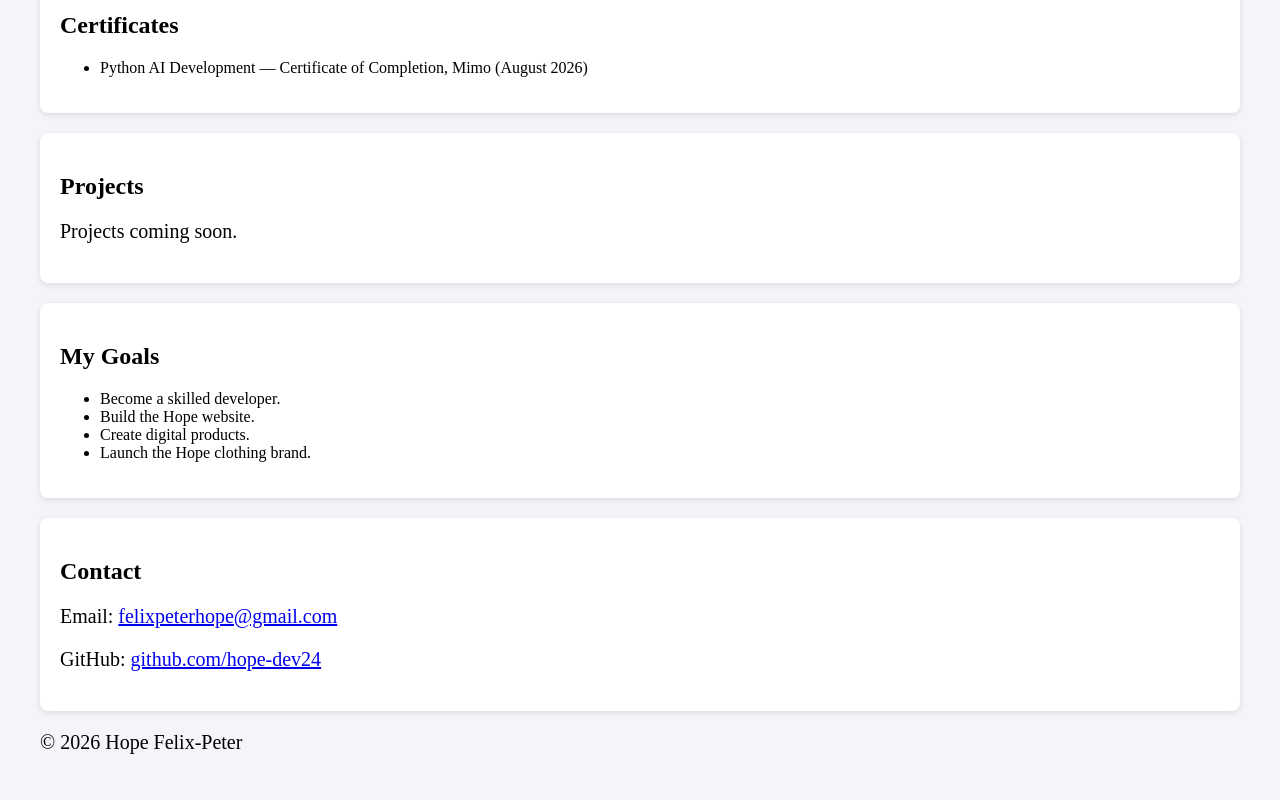
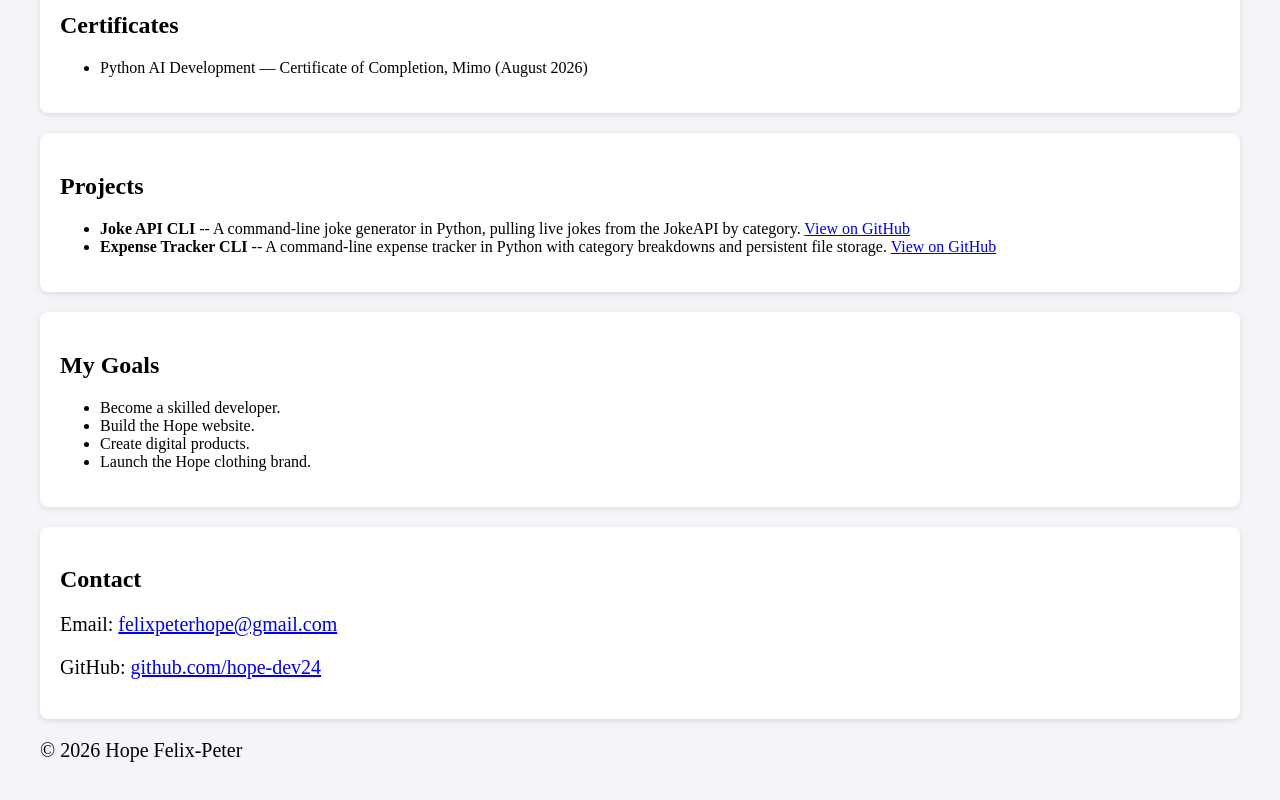
Before and after one commit to hope-dev24/Hope-Portfolio, a plain HTML site: page index.html in a window 1280 px wide. Shown: the part 1089-1889 px from the top of the page. Drawn offline with Linux system fonts and the light colour scheme.

Commit message:
Added projects sectiob

```diff
--- a/index.html
+++ b/index.html
@@ -52,7 +52,16 @@
 
             <section id="projects">
                 <h2>Projects</h2>
-                <p>Projects coming soon.</p>
+                <ul>
+                    <li>
+                        <strong>Joke API CLI</strong> -- A command-line joke generator in Python, pulling live jokes from the  JokeAPI by category.
+                        <a href="https://github.com/hope-dev24/Joke-API-CLI" target="_blank">View on GitHub</a>
+                    </li>
+                    <li>
+                        <strong>Expense Tracker CLI</strong> -- A command-line expense tracker in Python with category breakdowns and persistent file storage.
+                        <a href="https://github.com/hope-dev24/Expense-Tracker-CLI" target="_blank">View on GitHub</a>
+                    </li>
+                </ul>
             </section>
 
             <section>
```
